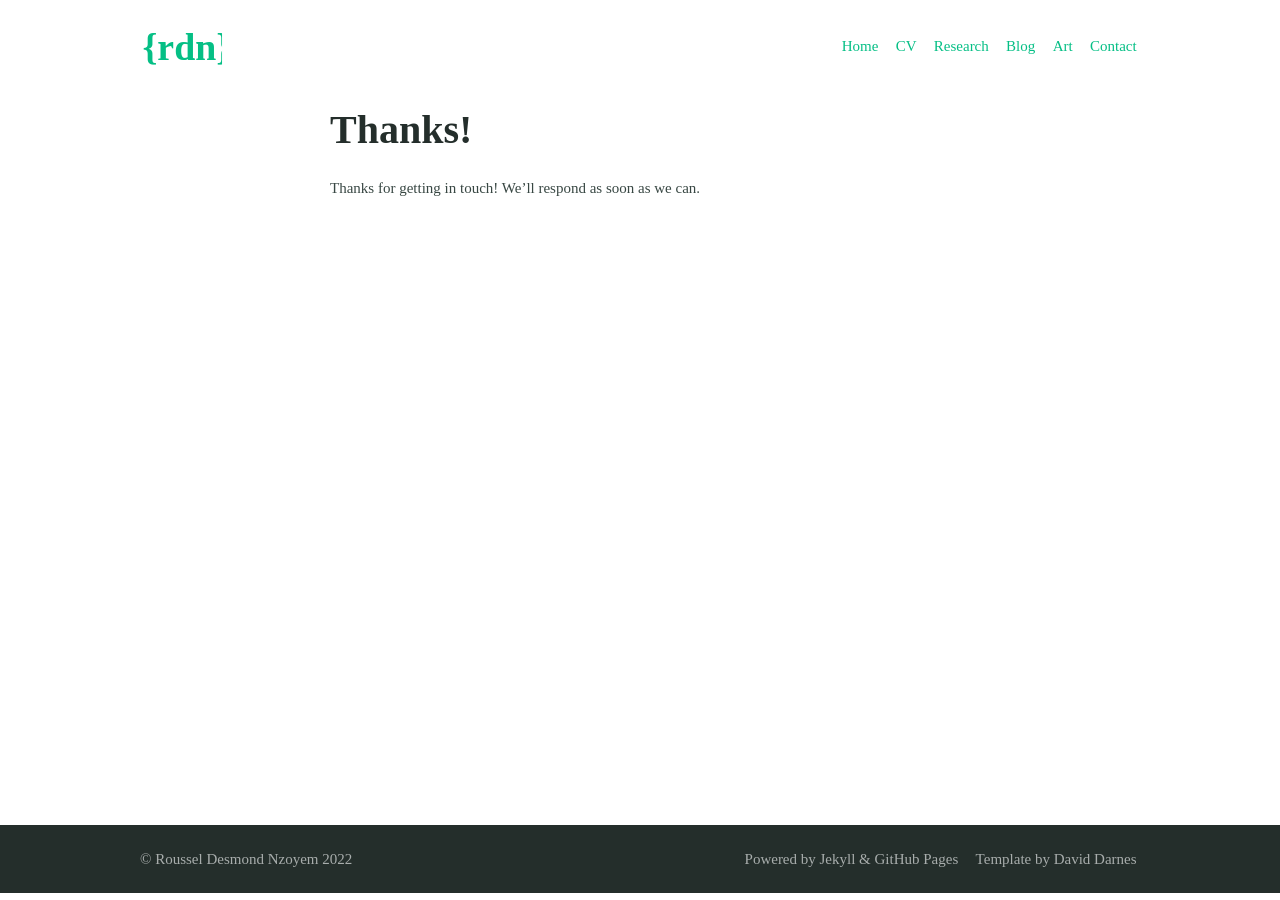
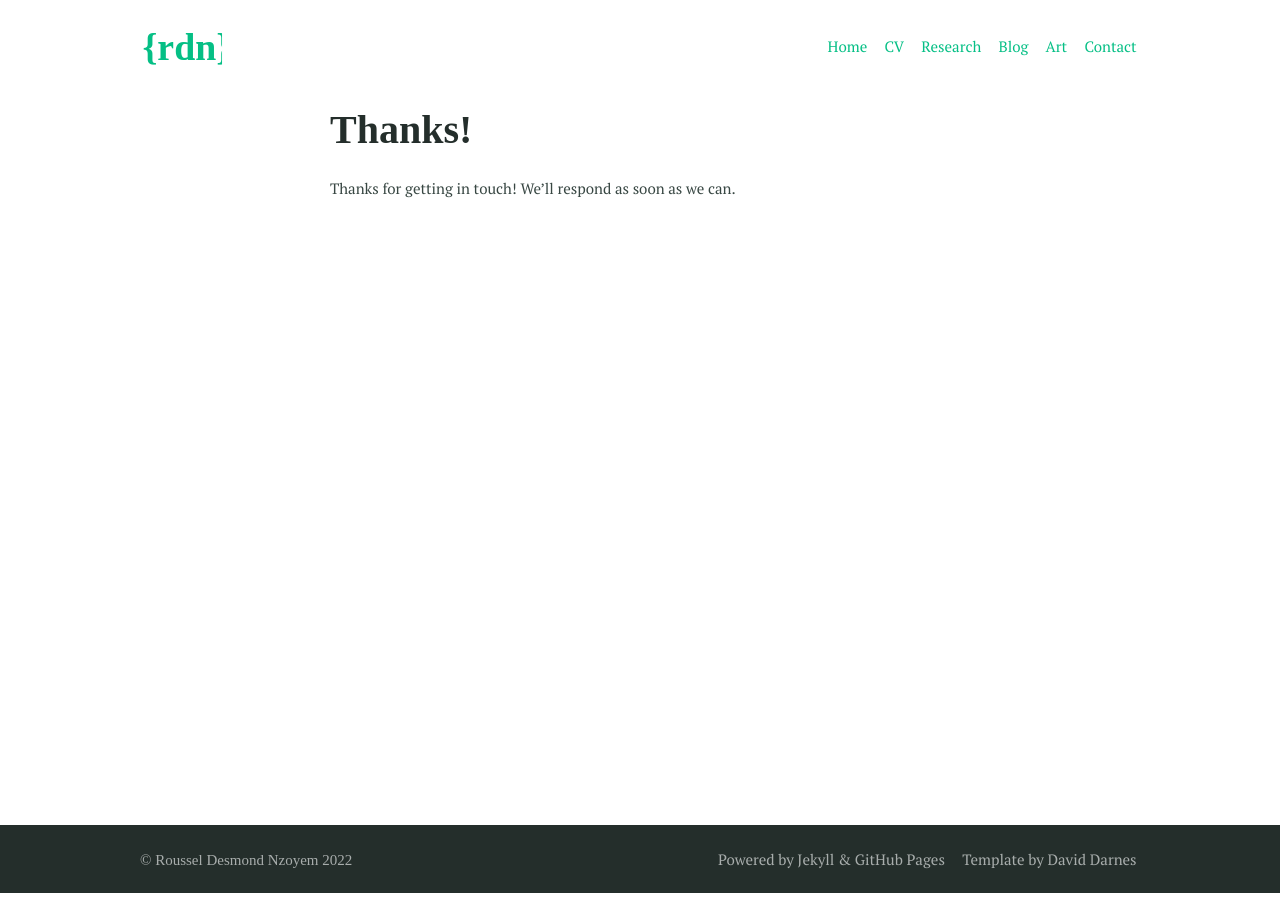
Before and after one commit to ddrous/desmond-rn.github.io, a Jekyll site: the page built from thanks.md, in a window 1280 px wide. Built offline with Jekyll 4.4.1, drawn with Linux system fonts in a browser that asks for light colours.

Commit message:
New font family

```diff
--- a/_config.yml
+++ b/_config.yml
@@ -164,4 +164,4 @@
   preconnect_urls:
     - https://fonts.gstatic.com
   font_urls:
-    - https://fonts.googleapis.com/css2?family=Merriweather:wght@400;700&display=swap
+    - https://fonts.googleapis.com/css2?family=PT+Serif:wght@400;700&display=swap
```
